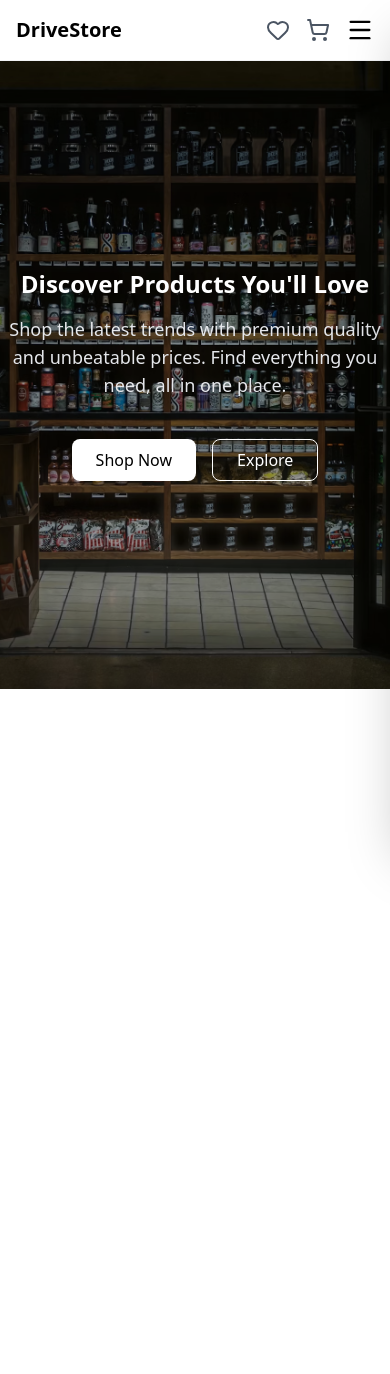
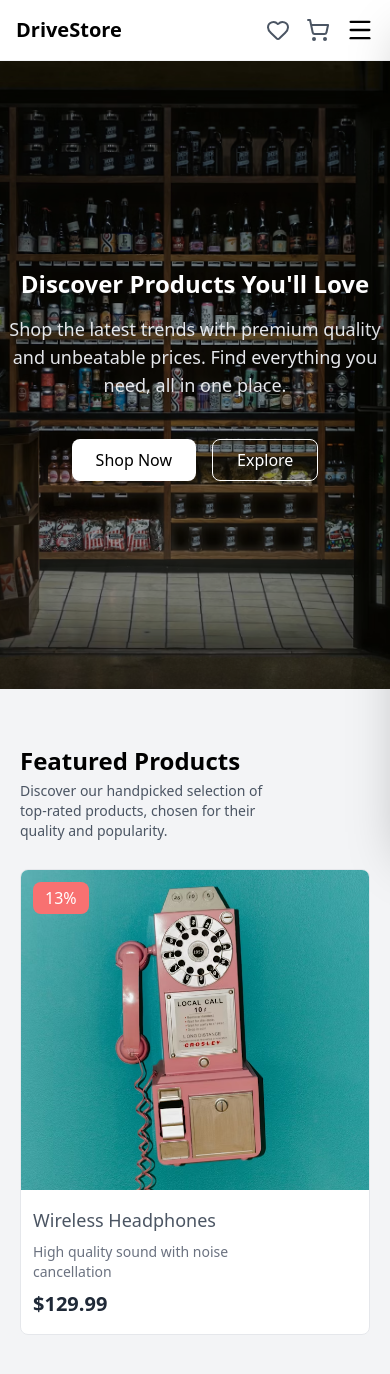
Before and after one commit to Sanju2056/my-commerce, a React (Vite) app: page / in a window 390 px wide. Shown: the top 1374 px of the page. Before the commit the page ends 844 px from the top, so only its background shows below. Built offline with nearby package versions, Linux system fonts and the light colour scheme.

Commit message:
Feat: Feature Product page completed   and responsive

```diff
--- a/src/assets/images/index.ts
+++ b/src/assets/images/index.ts
@@ -7,4 +7,5 @@ import Search from "./search.svg";
 import BgImage from "./bg.jpg";
 import P from "./p.avif";
 import bg from "./bg.avif";
-export { Logo, Icon, Cart, Heart, Car, Search, BgImage, P, bg };
+import Product from "./product.avif";
+export { Logo, Icon, Cart, Heart, Car, Search, BgImage, P, bg, Product };
--- a/src/index.css
+++ b/src/index.css
@@ -6,3 +6,10 @@ html, body {
   width: 100%;
   position: relative;
 }
+.no-scrollbar::-webkit-scrollbar {
+  display: none;
+}
+.no-scrollbar {
+  -ms-overflow-style: none;
+  scrollbar-width: none;
+}
--- a/src/pages/HomePage/HomePage.tsx
+++ b/src/pages/HomePage/HomePage.tsx
@@ -1,9 +1,14 @@
-import Header from "../Header/Header"
+import FeatureProduct from "../HomePageComponents/FeaturedProduct/FeatureProduct"
+import Hero from "../HomePageComponents/Hero/Hero"
 
 const HomePage = () => {
   return (
-    <div>
-      <Header/>
+    <div className="w-full">
+      <Hero/>
+      <div className="flex flex-col">
+        <FeatureProduct/>
+        <div></div>
+      </div>
     </div>
   )
 }
--- /dev/null
+++ b/src/pages/HomePageComponents/FeaturedProduct/FeatureProduct.tsx
@@ -0,0 +1,48 @@
+import { products } from "../../../static";
+
+const FeatureProduct = () => {
+  return (
+    <div className="py-14  px-5 md:px-12 lg:py-20 lg:px-24 bg-gray-100">
+      <div className="flex flex-col md:flex-row md:justify-between   md:items-center mb-7 md:mb-10">
+        <h2 className="text-2xl lg:text-3xl font-bold mb-1 md:mb-0">
+          Featured Products
+        </h2>
+
+        <p className="text-sm text-gray-600 w-64 lg:w-96">
+          Discover our handpicked selection of top-rated products, chosen for
+          their quality and popularity.
+        </p>
+      </div>
+
+      {/* Carousel */}
+      <div className="flex gap-8 overflow-x-auto scroll-smooth no-scrollbar">
+        {products.map((item) => (
+          <div
+            key={item.id}
+            className=" bg-white relative min-w-[100%] md:min-w-[40%] lg:min-w-[25%]  xl:min-w-[20%] flex-shrink-0 flex flex-col border rounded-lg overflow-hidden"
+          >
+            <div className="h-80">
+              <img
+                src={item.image}
+                className="w-full h-full object-cover"
+                alt={item.name}
+              />
+            </div>
+            <div className="bg-red-400 text-white border-none w-max px-3 py-1 absolute rounded-lg top-3 left-3">
+              13%
+            </div>
+            <div className="pl-3 py-4 w-56 flex flex-col gap-2">
+              <h3 className="text-lg font-medium text-gray-600">{item.name}</h3>
+              <p className="text-sm text-gray-500">{item.description}</p>
+              <p className="text-xl text-gray-800 font-semibold">
+                ${item.price}
+              </p>
+            </div>
+          </div>
+        ))}
+      </div>
+    </div>
+  );
+};
+
+export default FeatureProduct;
--- a/src/pages/Header/Header.tsx
+++ b/src/pages/HomePageComponents/Hero/Hero.tsx
@@ -1,6 +1,6 @@
-import { bg } from "../../assets/images";
+import { bg } from "../../../assets/images";
 
-const Header = () => {
+const Hero = () => {
   return (
     <section
       className="w-full py-52 bg-cover bg-center bg-no-repeat relative"
@@ -34,4 +34,4 @@ const Header = () => {
   );
 };
 
-export default Header;
+export default Hero;
--- a/src/static/index.ts
+++ b/src/static/index.ts
@@ -1,3 +1,4 @@
+import { Product } from "../assets/images";
 const navBarData = [
   {
     title: "Home",
@@ -25,4 +26,77 @@ const headerData = [
   { title: "Sign Up", path: "/sign-in" },
   { title: "Log In", path: "/login" },
 ];
-export { navBarData, headerData };
+
+const products = [
+  {
+    id: 1,
+    name: "Wireless Headphones",
+    description: "High quality sound with noise cancellation",
+    price: 129.99,
+    image: Product,
+  },
+  {
+    id: 2,
+    name: "Smart Watch",
+    description: "Track your fitness and notifications",
+    price: 89.99,
+    image: Product,
+  },
+  {
+    id: 3,
+    name: "Running Shoes",
+    description: "Comfortable and lightweight design",
+    price: 74.99,
+    image: Product,
+  },
+  {
+    id: 4,
+    name: "Backpack",
+    description: "Stylish and durable for everyday use",
+    price: 49.99,
+    image: Product,
+  },
+  {
+    id: 5,
+    name: "Sunglasses",
+    description: "UV protection with modern style",
+    price: 29.99,
+    image: Product,
+  },
+  {
+    id: 6,
+    name: "Bluetooth Speaker",
+    description: "Portable speaker with deep bass",
+    price: 59.99,
+    image: Product,
+  },
+  {
+    id: 7,
+    name: "Laptop Stand",
+    description: "Ergonomic design for better posture",
+    price: 39.99,
+    image: Product,
+  },
+  {
+    id: 8,
+    name: "Gaming Mouse",
+    description: "High precision with RGB lighting",
+    price: 45.99,
+    image: Product,
+  },
+  {
+    id: 9,
+    name: "Water Bottle",
+    description: "Insulated stainless steel bottle",
+    price: 19.99,
+    image: Product,
+  },
+  {
+    id: 10,
+    name: "Desk Lamp",
+    description: "LED lamp with adjustable brightness",
+    price: 34.99,
+    image: Product,
+  },
+];
+export { navBarData, headerData, products };
```
Also changed, not shown: src/assets/images/product.avif (added).
